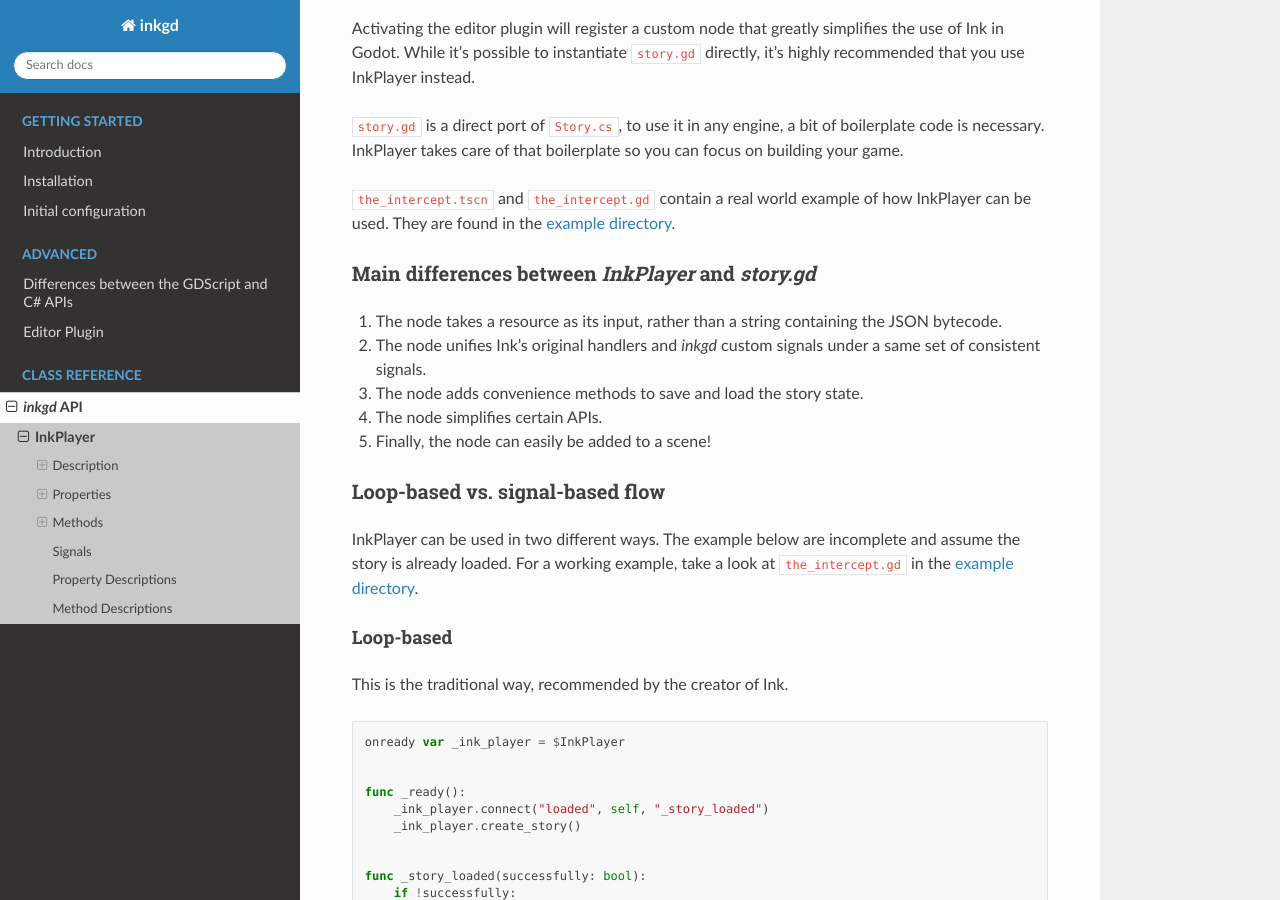
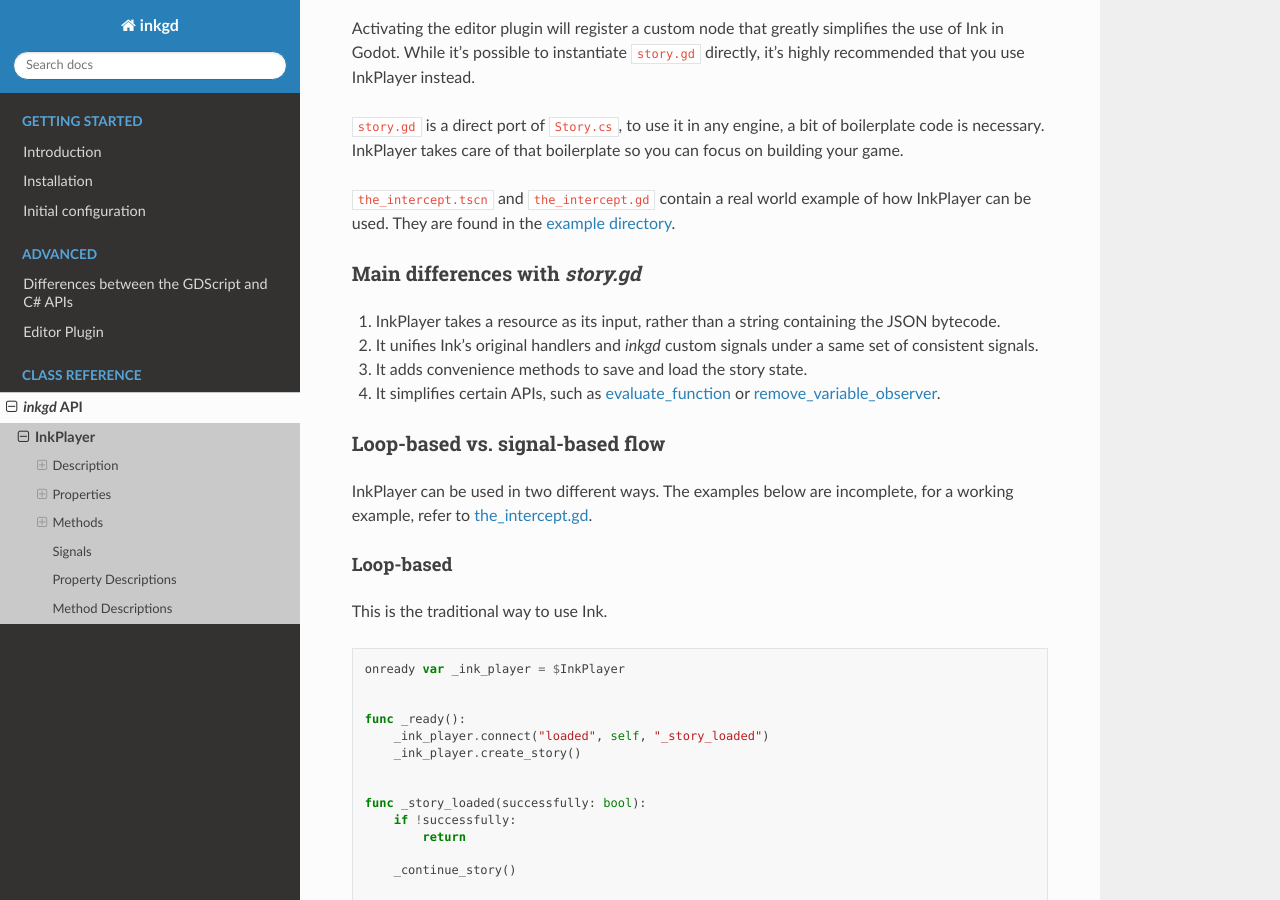
Before and after one commit to ephread/inkgd, a Sphinx documentation site: the page built from docs/source/classes/class_inkplayer.rst, in a window 1280 px wide and 900 px high, scrolled down 295 px. Built offline with Sphinx 7.4.7 and the Read the Docs theme 2.0.0, drawn with Linux system fonts in a browser that asks for light colours; some of the changed text lies outside the part shown.

```diff
--- a/docs/source/advanced/editor_plugin/index.rst
+++ b/docs/source/advanced/editor_plugin/index.rst
@@ -1,6 +1,7 @@
-**************
+.. _editor_plugin:
+
 Editor Plugin
-**************
+=============
 
 *inkgd* ships with an editor plugin providing two major features:
 
--- a/docs/source/classes/class_inkplayer.rst
+++ b/docs/source/classes/class_inkplayer.rst
@@ -21,32 +23,34 @@ so you can focus on building your game.
 ``the_intercept.tscn`` and ``the_intercept.gd`` contain a real world example of
 how InkPlayer can be used. They are found in the `example directory`_.
 
-Main differences between *InkPlayer* and *story.gd*
+.. _`example directory`: https://github.com/ephread/inkgd/tree/main/examples
+
+Main differences with *story.gd*
 ***************************************************
 
-1. The node takes a resource as its input, rather than a string containing
+1. InkPlayer takes a resource as its input, rather than a string containing
    the JSON bytecode.
 
-2. The node unifies Ink's original handlers and *inkgd* custom signals under
+2. It unifies Ink's original handlers and *inkgd* custom signals under
    a same set of consistent signals.
 
-3. The node adds convenience methods to save and load the story state.
+3. It adds convenience methods to save and load the story state.
 
-4. The node simplifies certain APIs.
-
-5. Finally, the node can easily be added to a scene!
+4. It simplifies certain APIs, such as :ref:`evaluate_function<class_inkplayer_evaluate_function>`
+   or :ref:`remove_variable_observer<class_inkplayer_remove_variable_observer>`.
 
 Loop-based vs. signal-based flow
 ********************************
 
-InkPlayer can be used in two different ways. The example below are
-incomplete and assume the story is already loaded. For a working example,
-take a look at ``the_intercept.gd`` in the `example directory`_.
+InkPlayer can be used in two different ways. The examples below are
+incomplete, for a working example, refer to `the_intercept.gd`_.
+
+.. _`the_intercept.gd`: https://github.com/ephread/inkgd/blob/main/examples/scenes/the_intercept.gd
 
 Loop-based
 ''''''''''
 
-This is the traditional way, recommended by the creator of Ink.
+This is the traditional way to use Ink.
 
 .. code-block:: gdscript
 
@@ -159,8 +163,6 @@ in code.
 On platforms that don't support threads, the feature is automatically disabled
 regardles of the value of
 :ref:`loads_in_background<class_inkplayer_loads_in_background>`.
-
-.. _`example directory`: https://github.com/ephread/inkgd/tree/main/examples
 
 
 Properties
@@ -377,7 +379,8 @@ Property Descriptions
 
 - Resource_ **ink_file**
 
-The compiled Ink file (.json) to play.
+The compiled Ink file (.json) to play. While you can set this property to
+any resource, it should be an instance of *InkResource*.
 
 ----
 
@@ -511,7 +514,7 @@ reported through :ref:`loaded<class_inkplayer_loaded>`.
 
 - void **reset (** **)**
 
-Destroys the current story. ALways call this method first if you want to
+Destroys the current story. Always call this method first if you want to
 recreate the story.
 
 ----
--- a/docs/source/getting_started/configuration.rst
+++ b/docs/source/getting_started/configuration.rst
@@ -58,6 +58,10 @@ scripting. See :ref:`here <ink-runtime>` for more information.
 
 --------------------------------------------------------------------------------
 
-That's it! You can now start using *inkgd* in your Godot scripts.
+That's it! You can now start using *inkgd* in your Godot scripts. From here you
+can:
+
+- take a look at documentation of :ref:`InkPlayer<class_inkplayer>`;
+- learn how to use all the features offered by the :ref:`editor plugin<editor_plugin>`.
 
 .. Jump over to the next section to create your first game with *inkgd*.
```
Also changed, not shown: other parts of docs/source/classes/class_inkplayer.rst (+3 -1 lines), docs/source/advanced/editor_plugin/ink_panel.rst (+8 -9 lines), docs/source/getting_started/introduction.rst (+13 -7 lines), docs/source/getting_started/img/introduction/flowchart.svg.
